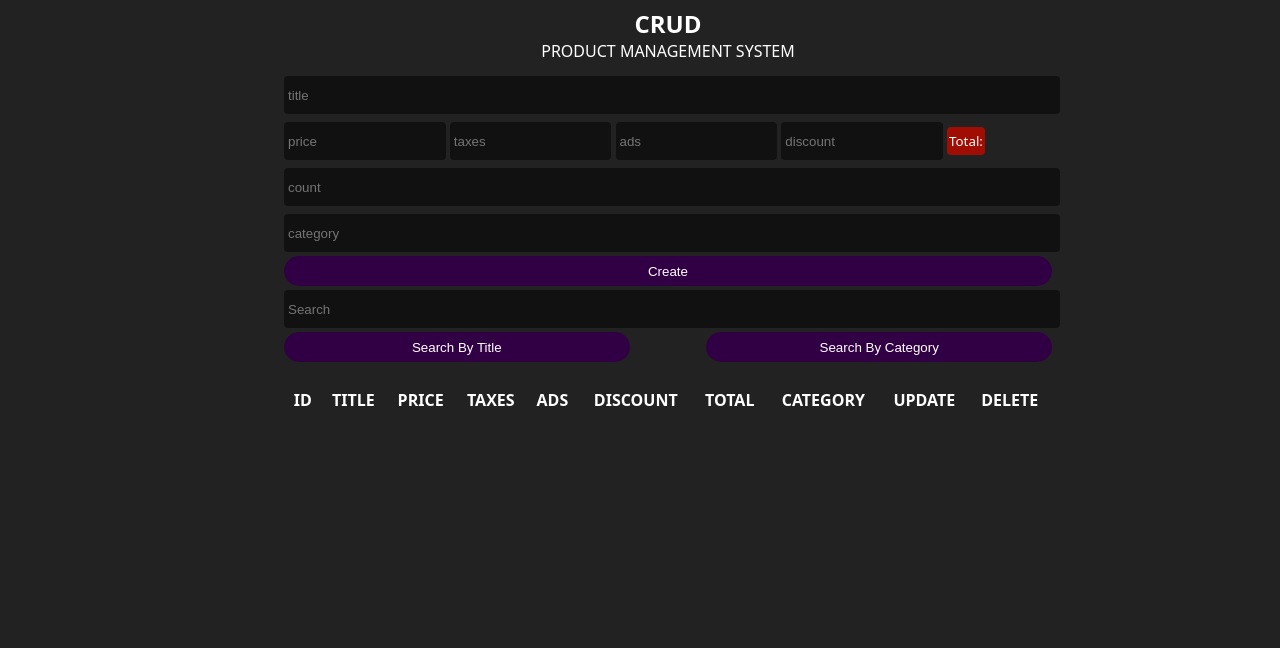
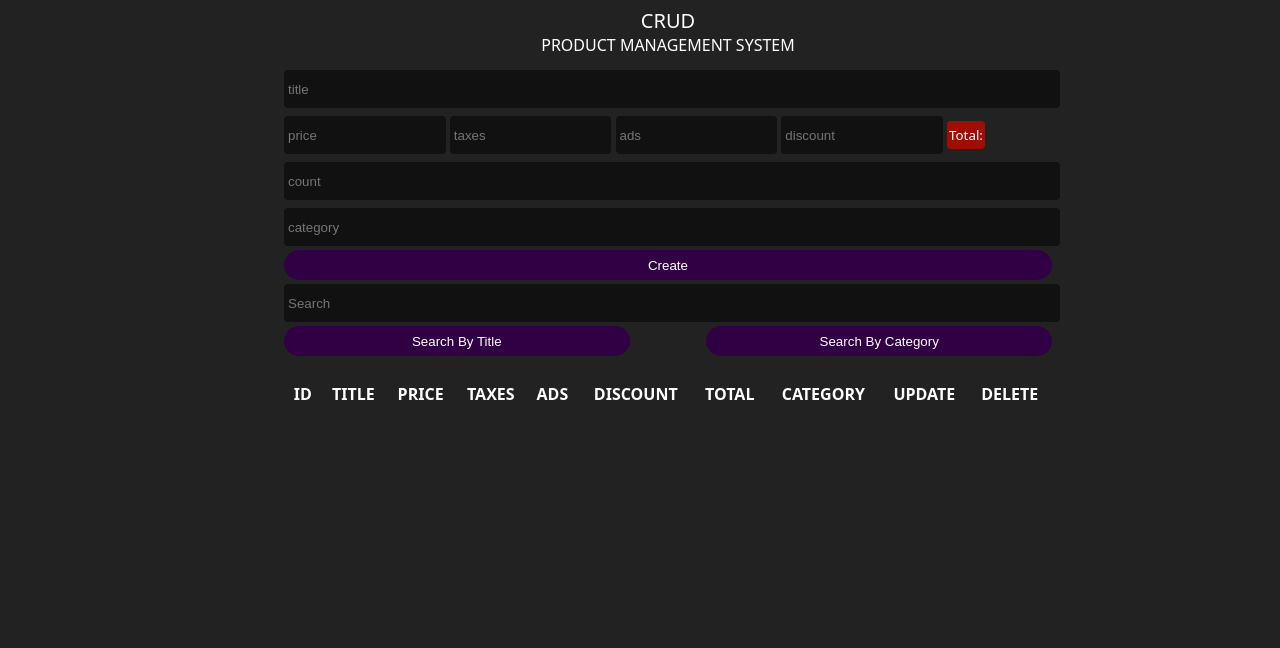
Before and after one commit to mazen123-png/product-managment-to-the-devices, a plain HTML site: page index.html in a window 1280 px wide. Shown: the part 152-800 px from the top of the page. Drawn offline with Linux system fonts and the light colour scheme.

Commit message:
Add files via upload

```diff
--- a/project4.css
+++ b/project4.css
@@ -55,6 +55,10 @@ nav p{
     text-align: center;
     text-transform: uppercase;
     margin: 10px 0;
+}
+.head h2{
+    font-size: 20px;
+    font-weight: 500;
 }
 input{
     width: 100%;
```
Also changed, not shown: project4.html (+1 -2 lines).
